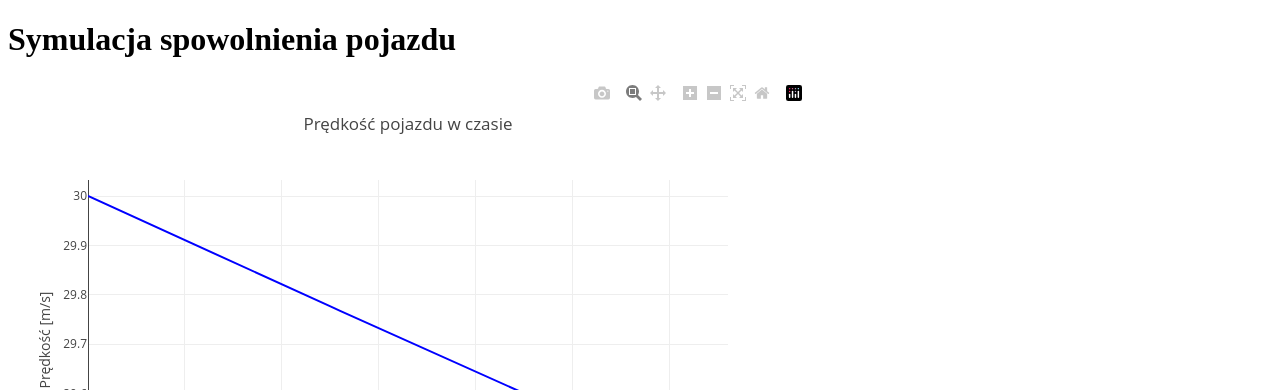
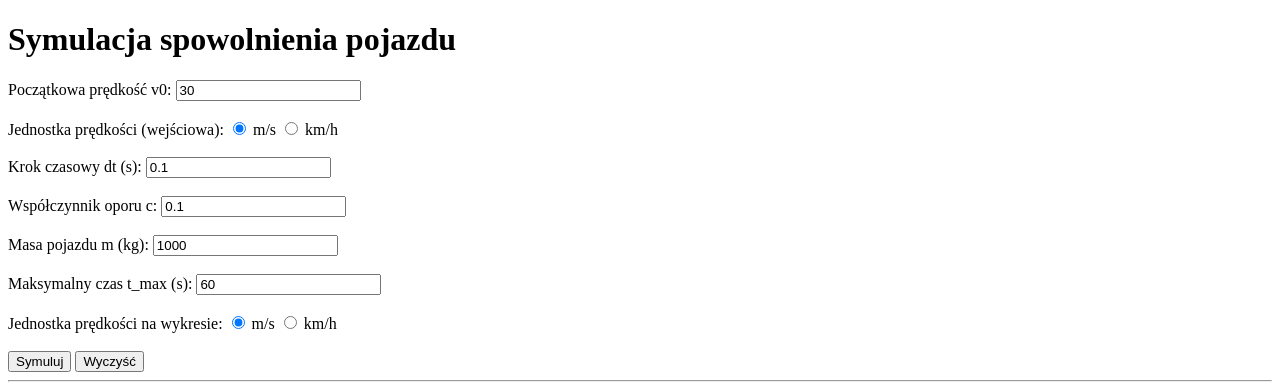
Before and after one commit to kapitanek23/ModelHamowania, a Flask app: page / in a window 1280 px wide. Shown: the top 390 px of the page. Run offline with Flask 3, Linux system fonts and the light colour scheme; some libraries are stand-ins or nearby versions.

Commit message:
Poprawki kodu

```diff
--- a/main.py
+++ b/main.py
@@ -1,36 +1,46 @@
-from flask import Flask, render_template, jsonify
+# main.py
+
+from flask import Flask, render_template, jsonify, request
 from simulation import simulate_braking
 
 app = Flask(__name__)
 
 @app.route('/')
 def index():
-    """
-    Zwraca stronę główną (HTML) z animowanym wykresem.
-    """
     return render_template('index.html')
 
 @app.route('/data')
 def data():
     """
     Endpoint zwracający dane symulacji w formacie JSON.
+    Oczekujemy parametrów w [m/s] i sekundach (SI).
+    GET parametry:
+      v0    -> prędkość początkowa [m/s]
+      dt    -> krok czasowy [s]
+      c     -> współczynnik oporu
+      m     -> masa pojazdu [kg]
+      t_max -> maksymalny czas symulacji [s]
     """
-    # Uruchamiamy symulację (można zmienić parametry wedle potrzeb)
+
+    v0 = float(request.args.get('v0', 30.0))
+    dt = float(request.args.get('dt', 0.1))
+    c = float(request.args.get('c', 0.1))
+    m = float(request.args.get('m', 1000.0))
+    t_max = float(request.args.get('t_max', 60.0))
+
     t_points, v_points, x_points = simulate_braking(
-        v0=30.0,   # [m/s]
-        dt=0.1,
-        c=0.1,
-        m=1000.0,
-        t_max=60.0
+        v0=v0,
+        dt=dt,
+        c=c,
+        m=m,
+        t_max=t_max
     )
 
-    # Przygotowanie słownika z danymi do odesłania
-    data_dict = {
+    return jsonify({
         "time": t_points,
         "velocity": v_points,
         "position": x_points
-    }
-    return jsonify(data_dict)
+    })
 
 if __name__ == '__main__':
     app.run(debug=True)
--- a/simulation.py
+++ b/simulation.py
@@ -1,3 +1,5 @@
+# simulation.py
+
 def simulate_braking(v0=30.0, dt=0.1, c=0.1, m=1000.0, t_max=60.0):
     """
     Symulacja spowolnienia pojazdu przy założeniu oporu proporcjonalnego do v^2.
@@ -8,16 +10,15 @@ def simulate_braking(v0=30.0, dt=0.1, c=0.1, m=1000.0, t_max=60.0):
     t_max - maksymalny czas symulacji [s]
 
     Zwraca krotkę (time_points, velocity_points, position_points):
-      - time_points: lista chwil czasu
-      - velocity_points: lista prędkości w kolejnych krokach
-      - position_points: lista położeń w kolejnych krokach
+      - time_points: lista chwil czasu      (w sekundach)
+      - velocity_points: lista prędkości    (w m/s)
+      - position_points: lista położeń      (w metrach)
     """
 
     time_points = []
     velocity_points = []
     position_points = []
 
-    # Inicjalizacja warunków początkowych
     t = 0.0
     v = v0
     x = 0.0
@@ -27,18 +28,17 @@ def simulate_braking(v0=30.0, dt=0.1, c=0.1, m=1000.0, t_max=60.0):
         velocity_points.append(v)
         position_points.append(x)
 
-        # Siła oporu ~ c * v^2
+        # Siła oporu (proporcjonalna do v^2)
         F_drag = c * v**2
         # Przyspieszenie (ujemne) wynikające z tej siły
         a = F_drag / m
 
-        # Aktualizacja prędkości (równanie różnicowe)
+        # Aktualizacja prędkości
         v_new = v - a * dt
         # Aktualizacja położenia
         x_new = x + v * dt
 
-        # Przejście do następnego kroku
-        v = max(v_new, 0)   # żeby nie zejść poniżej 0
+        v = max(v_new, 0)
         x = x_new
         t += dt
 
--- a/templates/index.html
+++ b/templates/index.html
@@ -8,53 +8,175 @@
 </head>
 <body>
     <h1>Symulacja spowolnienia pojazdu</h1>
+
+    <form id="paramForm">
+        <!-- Wartość v0 (liczba) -->
+        <label for="v0">Początkowa prędkość v0:</label>
+        <input type="number" id="v0" value="30" step="0.1">
+        <br><br>
+
+        <!-- Jednostka prędkości wejściowa -->
+        <label>Jednostka prędkości (wejściowa):</label>
+        <input type="radio" name="velocityUnitInput" value="ms" checked> m/s
+        <input type="radio" name="velocityUnitInput" value="kmh"> km/h
+        <br><br>
+
+        <!-- Krok czasowy, współczynnik oporu, masa, czas -->
+        <label>
+            Krok czasowy dt (s):
+            <input type="number" id="dt" value="0.1" step="0.01">
+        </label>
+        <br><br>
+
+        <label>
+            Współczynnik oporu c:
+            <input type="number" id="c" value="0.1" step="0.01">
+        </label>
+        <br><br>
+
+        <label>
+            Masa pojazdu m (kg):
+            <input type="number" id="mass" value="1000" step="10">
+        </label>
+        <br><br>
+
+        <label>
+            Maksymalny czas t_max (s):
+            <input type="number" id="t_max" value="60" step="1">
+        </label>
+        <br><br>
+
+        <!-- Jednostka prędkości wyjściowa (co chcemy widzieć na wykresie) -->
+        <label>Jednostka prędkości na wykresie:</label>
+        <input type="radio" name="velocityUnitOutput" value="ms" checked> m/s
+        <input type="radio" name="velocityUnitOutput" value="kmh"> km/h
+        <br><br>
+
+        <button type="button" id="simulateBtn">Symuluj</button>
+        <button type="button" id="clearBtn">Wyczyść</button>
+    </form>
+
+    <hr>
+
     <div id="myPlot" style="width:800px;height:500px;"></div>
 
     <script>
-    // Po załadowaniu strony pobieramy dane z /data
-    fetch('/data')
+    // Zmienna globalna do przetrzymywania timer-a animacji,
+    // żeby móc go czyścić przy ponownym kliknięciu lub przycisku "Wyczyść".
+    let simulationTimer = null;
+
+    document.getElementById('simulateBtn').addEventListener('click', function() {
+        // Jeżeli mieliśmy uruchomiony interwał z poprzedniej symulacji, wyłączamy go:
+        if (simulationTimer) {
+            clearInterval(simulationTimer);
+            simulationTimer = null;
+        }
+
+        // Czyścimy poprzedni wykres (jeżeli istnieje)
+        Plotly.purge('myPlot');
+
+        // Zbieramy dane z formularza
+        const v0Input = parseFloat(document.getElementById('v0').value);
+        const dt = parseFloat(document.getElementById('dt').value);
+        const c = parseFloat(document.getElementById('c').value);
+        const m = parseFloat(document.getElementById('mass').value);
+        const t_max = parseFloat(document.getElementById('t_max').value);
+
+        // Jednostka wejściowa v0
+        const velocityUnitInput = document.querySelector('input[name="velocityUnitInput"]:checked').value;
+        // Konwersja do m/s
+        let v0_ms = v0Input;
+        if (velocityUnitInput === 'kmh') {
+            v0_ms = v0Input / 3.6;
+        }
+
+        // Jednostka wyjściowa
+        const velocityUnitOutput = document.querySelector('input[name="velocityUnitOutput"]:checked').value;
+
+        // Składamy URL do naszego endpointu
+        const url = `/data?v0=${v0_ms}&dt=${dt}&c=${c}&m=${m}&t_max=${t_max}`;
+
+        // Pobieramy dane z serwera
+        fetch(url)
             .then(response => response.json())
             .then(data => {
-            const time = data.time;
-            const velocity = data.velocity;
+                const time = data.time;         // [s]
+                let velocity = data.velocity;   // [m/s]
 
-            // Przygotowanie danych wstępnych do wykresu
-            var trace = {
+                // Ewentualna konwersja do km/h, jeśli użytkownik wybrał
+                if (velocityUnitOutput === 'kmh') {
+                    velocity = velocity.map(v => v * 3.6);
+                }
+
+                // Przygotowujemy pierwszy punkt do animacji
+                const trace = {
                     x: [time[0]],
                     y: [velocity[0]],
                     mode: 'lines',
-                line: {color: 'blue'},
-                name: 'Prędkość'
+                    line: { color: 'blue' },
+                    name: (velocityUnitOutput === 'kmh')
+                          ? 'Prędkość (km/h)' : 'Prędkość (m/s)'
                 };
 
-            var layout = {
+                const layout = {
                     title: 'Prędkość pojazdu w czasie',
                     xaxis: { title: 'Czas [s]' },
-                yaxis: { title: 'Prędkość [m/s]' }
+                    yaxis: {
+                        title: (velocityUnitOutput === 'kmh')
+                               ? 'Prędkość [km/h]' : 'Prędkość [m/s]'
+                    }
                 };
 
                 // Inicjalizacja wykresu
                 Plotly.newPlot('myPlot', [trace], layout);
 
-            // Funkcja do animacji
+                // Animacja – dodawanie kolejnych punktów
                 let currentIndex = 0;
-            const interval = 100; // interwał w ms między aktualizacjami (np. 100 ms)
+                const intervalMs = 50; // co 50 ms dodajemy kolejny punkt
 
-            const timer = setInterval(() => {
+                simulationTimer = setInterval(() => {
                     currentIndex++;
                     if (currentIndex >= time.length) {
-                    clearInterval(timer);
+                        clearInterval(simulationTimer);
+                        simulationTimer = null;
                     } else {
-                    // Uaktualniamy dane
                         Plotly.extendTraces('myPlot', {
                             x: [[time[currentIndex]]],
                             y: [[velocity[currentIndex]]]
                         }, [0]);
                     }
-            }, interval);
-
+                }, intervalMs);
             })
             .catch(error => console.error(error));
+    });
+
+    // Obsługa przycisku „Wyczyść”
+    document.getElementById('clearBtn').addEventListener('click', function() {
+        // Czyścimy ewentualny interwał
+        if (simulationTimer) {
+            clearInterval(simulationTimer);
+            simulationTimer = null;
+        }
+
+        // Czyścimy wykres
+        Plotly.purge('myPlot');
+
+        // Reset formularza do wartości domyślnych
+        // (można użyć document.getElementById("paramForm").reset(), ale wtedy
+        // radio buttony ustawią się na to, co jest w HTML jako "checked".
+        // Jeśli chcemy coś innego - ustawiamy ręcznie.)
+
+        document.getElementById('v0').value = '30';
+        document.getElementById('dt').value = '0.1';
+        document.getElementById('c').value = '0.1';
+        document.getElementById('mass').value = '1000';
+        document.getElementById('t_max').value = '60';
+
+        // Radio input (wejściowa jednostka v0)
+        document.querySelector('input[name="velocityUnitInput"][value="ms"]').checked = true;
+        // Radio output (jednostka wykresu)
+        document.querySelector('input[name="velocityUnitOutput"][value="ms"]').checked = true;
+    });
     </script>
 </body>
 </html>
```
Lines whose indentation alone changed are shown as unchanged.
